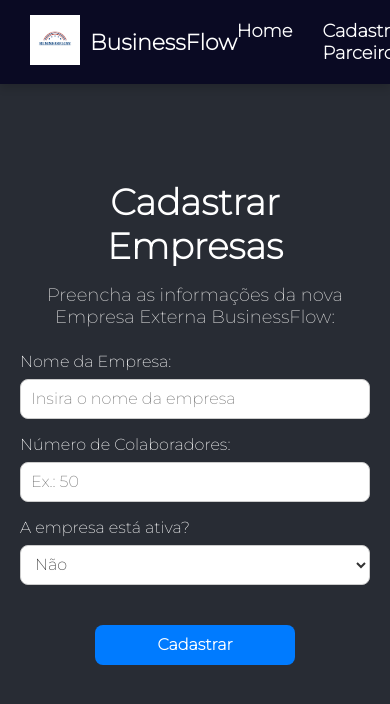
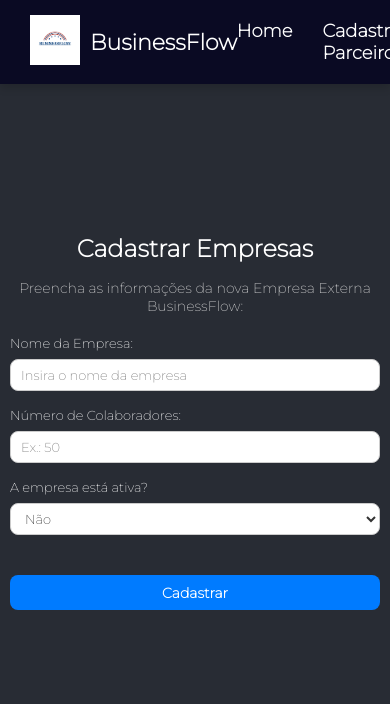
Before and after one commit to agostinhomarcia/BusinessFlow, a React (Vite) app: page /RegisterCompanies in a window 390 px wide. Shown: the top 704 px of the page. Built offline with nearby package versions, Linux system fonts and the light colour scheme.

Commit message:
feat: adicionando media queries em regitro de empresas e parceiros

```diff
--- a/src/containers/RegisterCompanies/styles.js
+++ b/src/containers/RegisterCompanies/styles.js
@@ -8,6 +8,11 @@ export const Container = styled.div`
   padding: 20px;
   background-color: #282c34;
   min-height: 100vh;
+
+  /* Para telas menores */
+  @media (max-width: 768px) {
+    padding: 10px;
+  }
 `;
 
 export const Title = styled.h1`
@@ -15,6 +20,15 @@ export const Title = styled.h1`
   font-size: 36px;
   margin-bottom: 16px;
   text-align: center;
+
+  /* Reduzir tamanho do título em telas menores */
+  @media (max-width: 768px) {
+    font-size: 28px;
+  }
+
+  @media (max-width: 480px) {
+    font-size: 24px;
+  }
 `;
 
 export const Description = styled.p`
@@ -22,6 +36,16 @@ export const Description = styled.p`
   font-size: 18px;
   margin-bottom: 24px;
   text-align: center;
+
+  /* Ajustes para dispositivos menores */
+  @media (max-width: 768px) {
+    font-size: 16px;
+    margin-bottom: 20px;
+  }
+
+  @media (max-width: 480px) {
+    font-size: 14px;
+  }
 `;
 
 export const FormGroup = styled.div`
@@ -31,12 +55,25 @@ export const FormGroup = styled.div`
   margin-bottom: 16px;
   width: 100%;
   max-width: 400px;
+
+  /* Ajuste da largura do formulário para telas menores */
+  @media (max-width: 768px) {
+    max-width: 100%;
+  }
 `;
 
 export const FormLabel = styled.label`
   color: #ffffff;
   font-size: 16px;
   margin-bottom: 8px;
+
+  @media (max-width: 768px) {
+    font-size: 14px;
+  }
+
+  @media (max-width: 480px) {
+    font-size: 13px;
+  }
 `;
 
 export const FormInput = styled.input`
@@ -53,6 +90,16 @@ export const FormInput = styled.input`
     outline: none;
     border-color: #007bff;
   }
+
+  @media (max-width: 768px) {
+    font-size: 14px;
+    height: 35px;
+  }
+
+  @media (max-width: 480px) {
+    font-size: 13px;
+    height: 32px;
+  }
 `;
 
 export const FormSelect = styled.select`
@@ -68,6 +115,16 @@ export const FormSelect = styled.select`
   &:focus {
     outline: none;
     border-color: #007bff;
+  }
+
+  @media (max-width: 768px) {
+    font-size: 14px;
+    height: 35px;
+  }
+
+  @media (max-width: 480px) {
+    font-size: 13px;
+    height: 32px;
   }
 `;
 
@@ -88,4 +145,15 @@ export const SubmitButton = styled.button`
   &:hover {
     background-color: #0056b3;
   }
+
+  @media (max-width: 768px) {
+    max-width: 100%;
+    font-size: 15px;
+    height: 38px;
+  }
+
+  @media (max-width: 480px) {
+    font-size: 14px;
+    height: 35px;
+  }
 `;
--- a/src/containers/RegisterPartners/styles.js
+++ b/src/containers/RegisterPartners/styles.js
@@ -8,6 +8,11 @@ export const Container = styled.div`
   padding: 20px;
   background-color: #282c34;
   min-height: 100vh;
+
+  /* Ajuste de padding para telas menores */
+  @media (max-width: 768px) {
+    padding: 10px;
+  }
 `;
 
 export const Title = styled.h1`
@@ -15,6 +20,15 @@ export const Title = styled.h1`
   color: #fff;
   font-size: 36px;
   text-align: center;
+
+  /* Tamanhos de fonte reduzidos para telas menores */
+  @media (max-width: 768px) {
+    font-size: 28px;
+  }
+
+  @media (max-width: 480px) {
+    font-size: 24px;
+  }
 `;
 
 export const Description = styled.p`
@@ -22,6 +36,15 @@ export const Description = styled.p`
   font-size: 18px;
   margin-bottom: 24px;
   text-align: center;
+
+  @media (max-width: 768px) {
+    font-size: 16px;
+    margin-bottom: 20px;
+  }
+
+  @media (max-width: 480px) {
+    font-size: 14px;
+  }
 `;
 
 export const FormGroup = styled.div`
@@ -31,12 +54,24 @@ export const FormGroup = styled.div`
   margin-bottom: 16px;
   width: 100%;
   max-width: 400px;
+
+  @media (max-width: 768px) {
+    max-width: 100%;
+  }
 `;
 
 export const FormLabel = styled.label`
   color: #fff;
   font-size: 16px;
   margin-bottom: 8px;
+
+  @media (max-width: 768px) {
+    font-size: 14px;
+  }
+
+  @media (max-width: 480px) {
+    font-size: 13px;
+  }
 `;
 
 export const FormInput = styled.input`
@@ -53,6 +88,16 @@ export const FormInput = styled.input`
     outline: none;
     border-color: #007bff;
   }
+
+  @media (max-width: 768px) {
+    font-size: 14px;
+    height: 35px;
+  }
+
+  @media (max-width: 480px) {
+    font-size: 13px;
+    height: 32px;
+  }
 `;
 
 export const FormSelect = styled.select`
@@ -68,6 +113,16 @@ export const FormSelect = styled.select`
   &:focus {
     outline: none;
     border-color: #007bff;
+  }
+
+  @media (max-width: 768px) {
+    font-size: 14px;
+    height: 35px;
+  }
+
+  @media (max-width: 480px) {
+    font-size: 13px;
+    height: 32px;
   }
 `;
 
@@ -88,4 +143,15 @@ export const SubmitButton = styled.button`
   &:hover {
     background-color: #0056b3;
   }
+
+  @media (max-width: 768px) {
+    max-width: 100%;
+    font-size: 15px;
+    height: 38px;
+  }
+
+  @media (max-width: 480px) {
+    font-size: 14px;
+    height: 35px;
+  }
 `;
```
